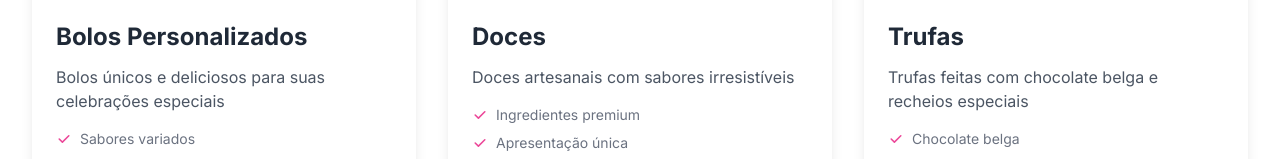
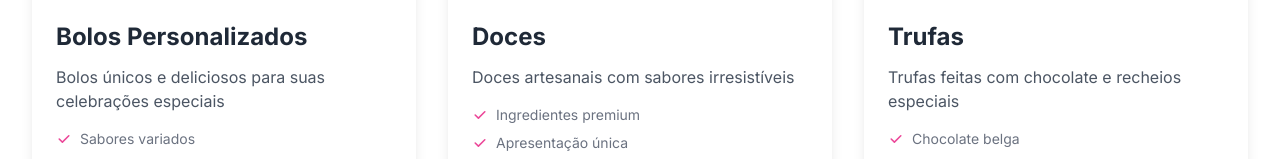
Before and after one commit to DeliciasDaSiil/DeliciasDaSiil.github.io, a plain HTML site: page index.html in a window 1280 px wide. Shown: the part 1407-1566 px from the top of the page. Drawn offline with nearby package versions, Linux system fonts and the light colour scheme.

Commit message:
Update index.html

```diff
--- a/index.html
+++ b/index.html
@@ -216,7 +216,7 @@
                             <div class="absolute inset-0 bg-gradient-to-t from-black/50 to-transparent opacity-0 group-hover:opacity-100 transition-opacity duration-300"></div>
                         </div>
                         <h5 class="text-2xl font-bold text-gray-800 mb-3">Trufas</h5>
-                        <p class="text-gray-600 mb-4">Trufas feitas com chocolate belga e recheios especiais</p>
+                        <p class="text-gray-600 mb-4">Trufas feitas com chocolate e recheios especiais</p>
                         <ul class="space-y-2 mb-6">
                             <li class="flex items-center text-sm text-gray-500">
                                 <svg class="w-4 h-4 text-pink-500 mr-2" fill="currentColor" viewBox="0 0 20 20">
```
